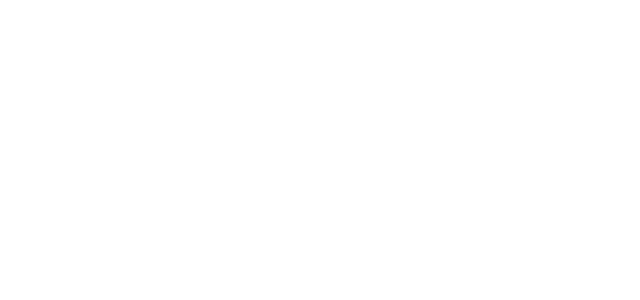
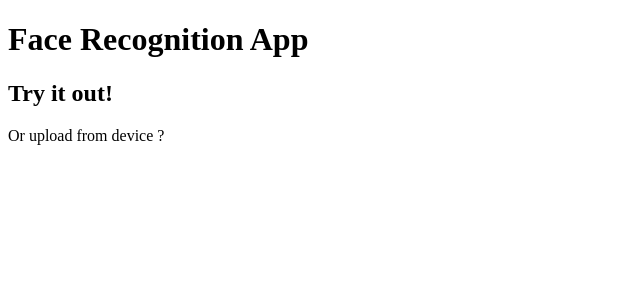
Before and after one commit to HarshaSudheer/azure-face-recognition-app, a React (Create React App) app: page / in a window 1280 px wide. Shown: the top 300 px of the page, without its empty margins (0-640 px from the left). Built offline with nearby package versions, Linux system fonts and the light colour scheme.

Commit message:
Add. ImageUrl and ImageUpload components

```diff
--- a/src/App.js
+++ b/src/App.js
@@ -1,8 +1,22 @@
+import React, { useState } from 'react';
+import ImageUrl from './components/ImageUrl';
+import ImageUpload from './components/ImageUpload';
 import './App.css';
 
-function App() {
+const App = () => {
+
+  const [isUploadFromDevice, setIsUploadFromDevice] = useState(false);
+
+  const handleIsUploadFromDevice = () => {
+    setIsUploadFromDevice(!isUploadFromDevice)
+  }
+
   return (
     <div>
+          <h1>Face Recognition App</h1>
+          <h2>Try it out!</h2>
+          {isUploadFromDevice ? <ImageUpload/> : <ImageUrl/>}
+          {isUploadFromDevice ? <p className='url-upload-toggle' onClick={handleIsUploadFromDevice}>Or enter url ?</p> : <p className='url-upload-toggle' onClick={handleIsUploadFromDevice}>Or upload from device ?</p>}
     </div>
   );
 }
--- /dev/null
+++ b/src/components/ImageUpload.js
@@ -0,0 +1,9 @@
+import React from "react";
+
+const ImageUpload = () => {
+    return(
+        <div></div>
+    )
+}
+
+export default ImageUpload;
--- /dev/null
+++ b/src/components/ImageUrl.js
@@ -0,0 +1,9 @@
+import React from "react";
+
+const ImageUrl = () => {
+    return(
+        <div></div>
+    )
+}
+
+export default ImageUrl;
```
